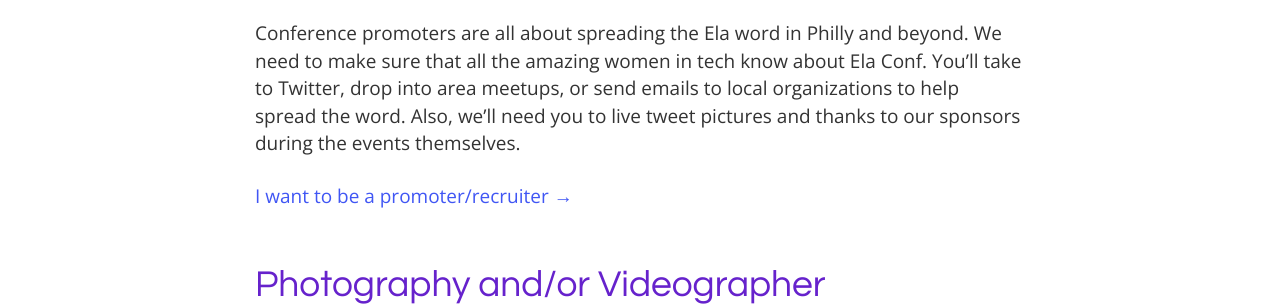
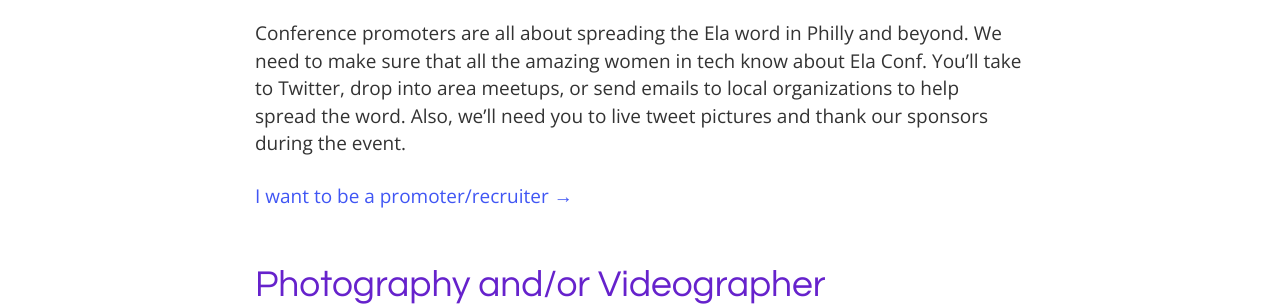
Before and after one commit to elaconf/elaconf.github.io, a Jekyll site: the page built from volunteer/index.md, in a window 1280 px wide. Shown: the part 617-923 px from the top of the page. Built offline with Jekyll 4.4.1, drawn with Linux system fonts in a browser that asks for light colours.

Commit message:
fix typo

```diff
--- a/volunteer/index.md
+++ b/volunteer/index.md
@@ -12,7 +12,7 @@ We are looking for experienced women mentors to help first-time speakers prepare
 [I want to be a speaker mentor &rarr;](https://docs.google.com/forms/d/1MDbNjY1h4DCkrbrL0zmq6Gg3Q1EMpDEFn1joMIck1Zo/viewform?entry.971247222&entry.1260049317&entry.601542410&entry.648235370&entry.790087379=I+want+to+be+a+speaker+mentor+because...)
 
 ## Promoter/Recruiter
-Conference promoters are all about spreading the Ela word in Philly and beyond. We need to make sure that all the amazing women in tech know about Ela Conf. You’ll take to Twitter, drop into area meetups, or send emails to local organizations to help spread the word. Also, we’ll need you to live tweet pictures and thanks to our sponsors during the events themselves.
+Conference promoters are all about spreading the Ela word in Philly and beyond. We need to make sure that all the amazing women in tech know about Ela Conf. You’ll take to Twitter, drop into area meetups, or send emails to local organizations to help spread the word. Also, we’ll need you to live tweet pictures and thank our sponsors during the event.
 
 [I want to be a promoter/recruiter &rarr;](https://docs.google.com/forms/d/1MDbNjY1h4DCkrbrL0zmq6Gg3Q1EMpDEFn1joMIck1Zo/viewform?entry.971247222&entry.1260049317&entry.601542410&entry.648235370&entry.790087379=I+want+to+be+a+promoter/recruiter+because...)
 
```
